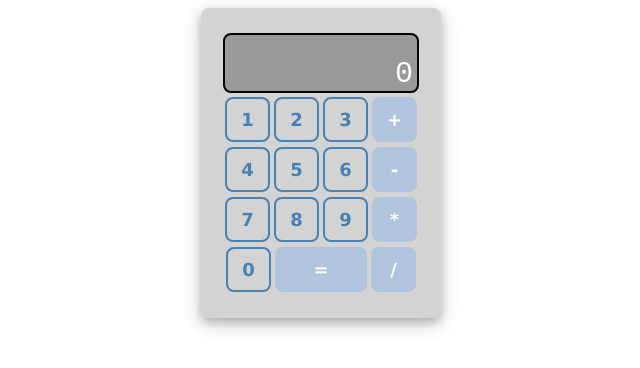
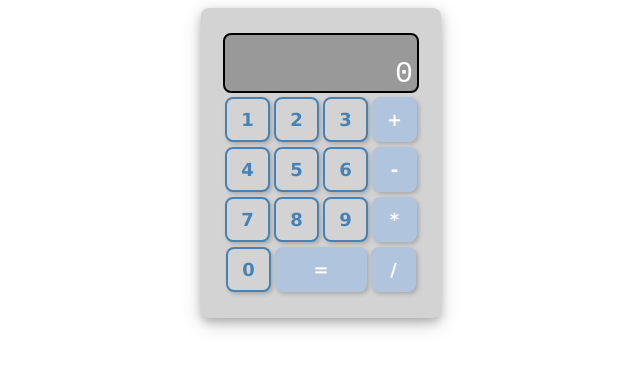
Before and after one commit to alexismagnin/calculadora, a Vue app: page / in a window 1280 px wide. Shown: the top 368 px of the page, without its empty margins (319-959 px from the left). Built offline with nearby package versions, Linux system fonts and the light colour scheme.

Commit message:
commit -all

```diff
--- a/src/components/Boton.vue
+++ b/src/components/Boton.vue
@@ -74,6 +74,7 @@ export default {
     text-align: center;
     cursor: pointer;
     transition-duration: 0.2s;
+    box-shadow: 2px 2px 4px 0 rgba(0, 0, 0, 0.2)
 }
 .botones:hover {
     background-color: steelblue;
```
